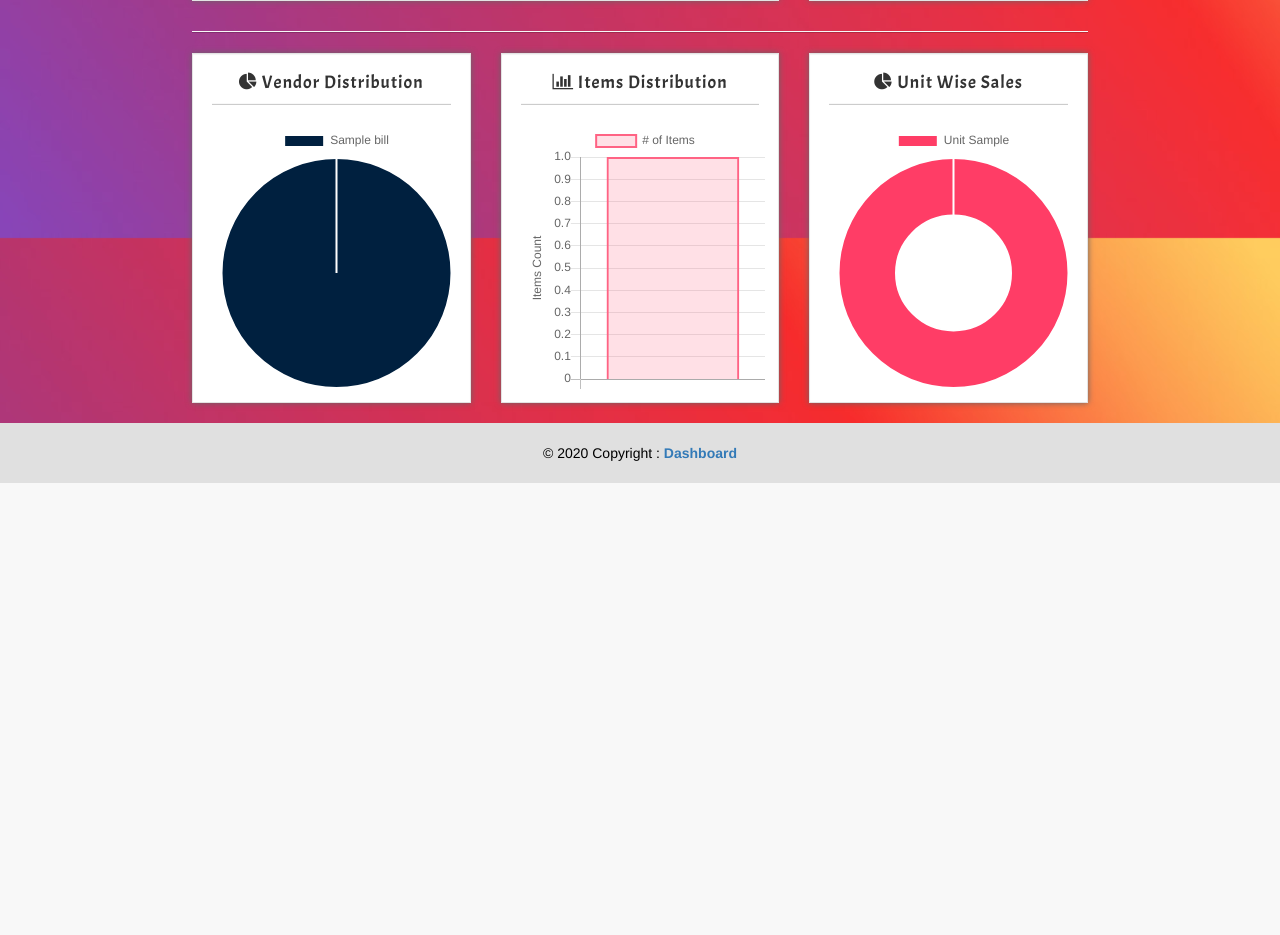
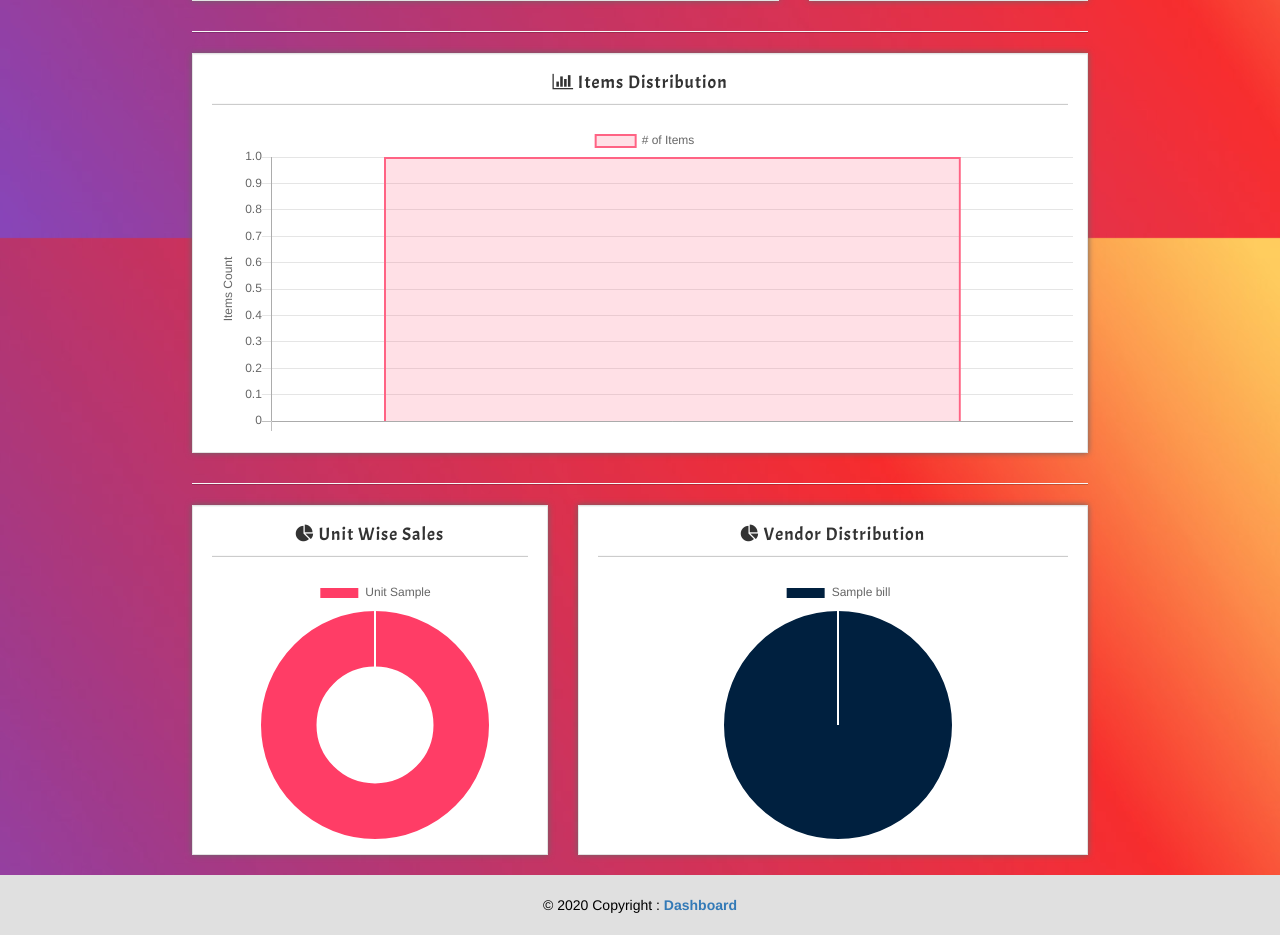
Before and after one commit to chandan-n-bhat/dashboard, a Django app: page /dashboard/ in a window 1280 px wide. Shown: the part 658-1593 px from the top of the page. Before the commit the page ends 1141 px from the top, so only its background shows below. Run offline with Django 3.2, Linux system fonts and the light colour scheme; a user stored in the database is signed in; tables that the repository leaves empty hold one stand-in row (values such as "Sample post"); data that the repository does not hold is empty; some libraries are stand-ins or nearby versions.

Commit message:
layout modified

```diff
--- a/dash/templates/dash/home.html
+++ b/dash/templates/dash/home.html
@@ -57,19 +57,8 @@
         <hr>
 
         <div class="row content">
-
-            <div class="col-sm-4 shadow" >
-                <div class="well" style="height:350px">
-                    <h4><i class="fa fa-pie-chart" aria-hidden="true"></i> Vendor Distribution</h4>
-                    <hr>
-                    <div class="holder">
-                        <canvas id="myPieChart" style="margin: 5px;"></canvas>
-                    </div>
-                </div>
-            </div>
-
-            <div class="col-sm-4 shadow" >
-                <div class="well" style="height:350px">
+            <div class="col-sm-12 shadow" >
+                <div class="well" style="height:400px">
                     <h4><i class="fa fa-bar-chart" aria-hidden="true"></i> Items Distribution</h4>
                     <hr>
                     <div class="holder">
@@ -77,13 +66,28 @@
                     </div>
                 </div>
             </div>
+        </div>
 
-            <div class="col-sm-4 shadow" >
+        <hr>
+
+        <div class="row content">
+
+            <div class="col-sm-5 shadow" >
                 <div class="well" style="height:350px">
                     <h4><i class="fa fa-pie-chart" aria-hidden="true"></i> Unit Wise Sales</h4>
                     <hr>
                     <div class="holder">
                         <canvas id="myDoughnutChart" style="margin: 5px;"></canvas>
+                    </div>
+                </div>
+            </div>
+
+            <div class="col-sm-7 shadow" >
+                <div class="well" style="height:350px">
+                    <h4><i class="fa fa-pie-chart" aria-hidden="true"></i> Vendor Distribution</h4>
+                    <hr>
+                    <div class="holder">
+                        <canvas id="myPieChart" style="margin: 5px;"></canvas>
                     </div>
                 </div>
             </div>
```
